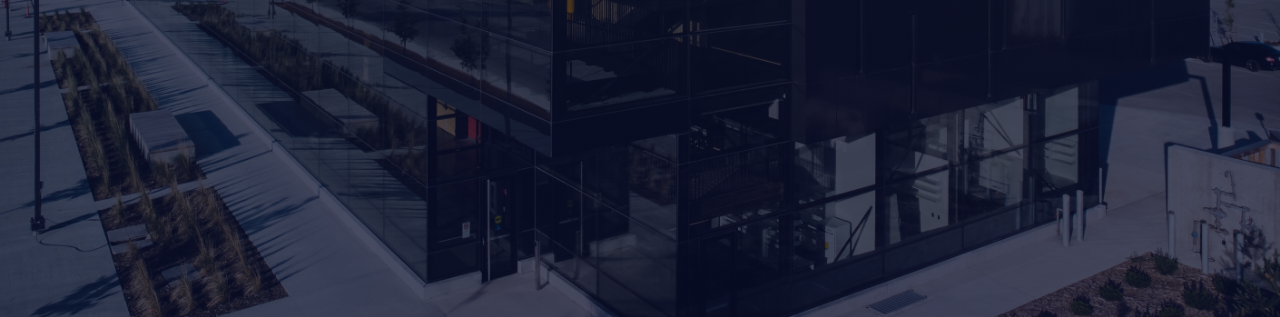
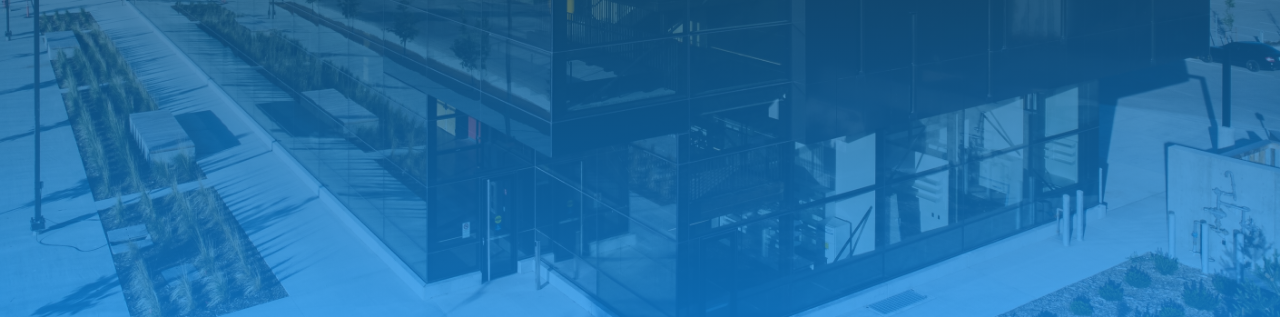
Before and after one commit to miqelle/university-site, a plain HTML site: page index.html in a window 1280 px wide. Shown: the part 483-800 px from the top of the page. Drawn offline with Linux system fonts and the light colour scheme.

Commit message:
adjusted linear gradient on header image

```diff
--- a/style.css
+++ b/style.css
@@ -6,7 +6,10 @@
 .header {
   min-height: 100vh;
   width: 100%;
-  background-image: linear-gradient(rgba(4, 9, 40, 0.7), rgba(4, 9, 40, 0.7)),
+  background-image: linear-gradient(
+      rgba(14, 8, 0, 0.7),
+      rgba(10, 143, 244, 0.7)
+    ),
     url(Images/university.jpeg);
   background-position: center;
   background-size: cover;
```
